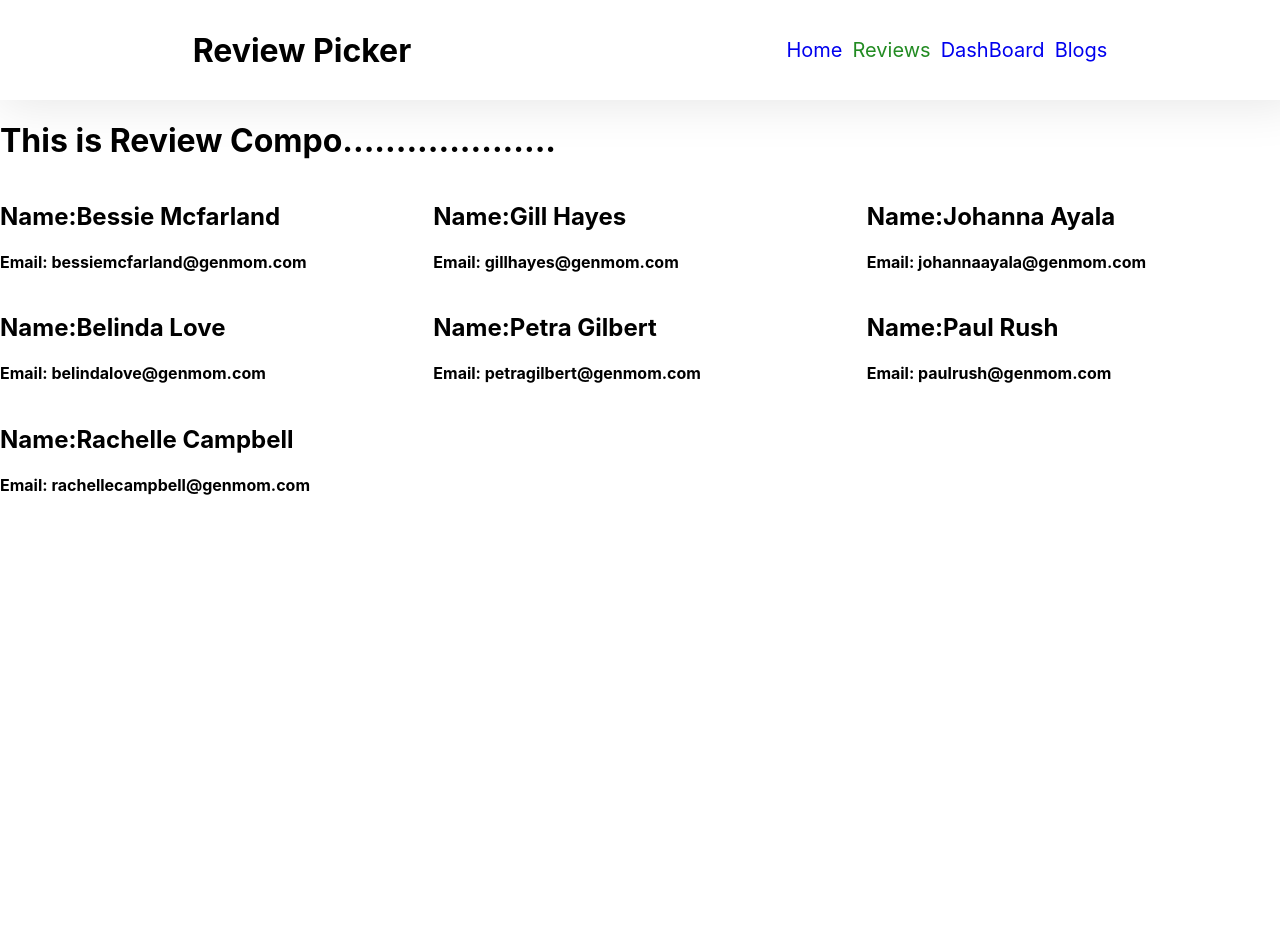
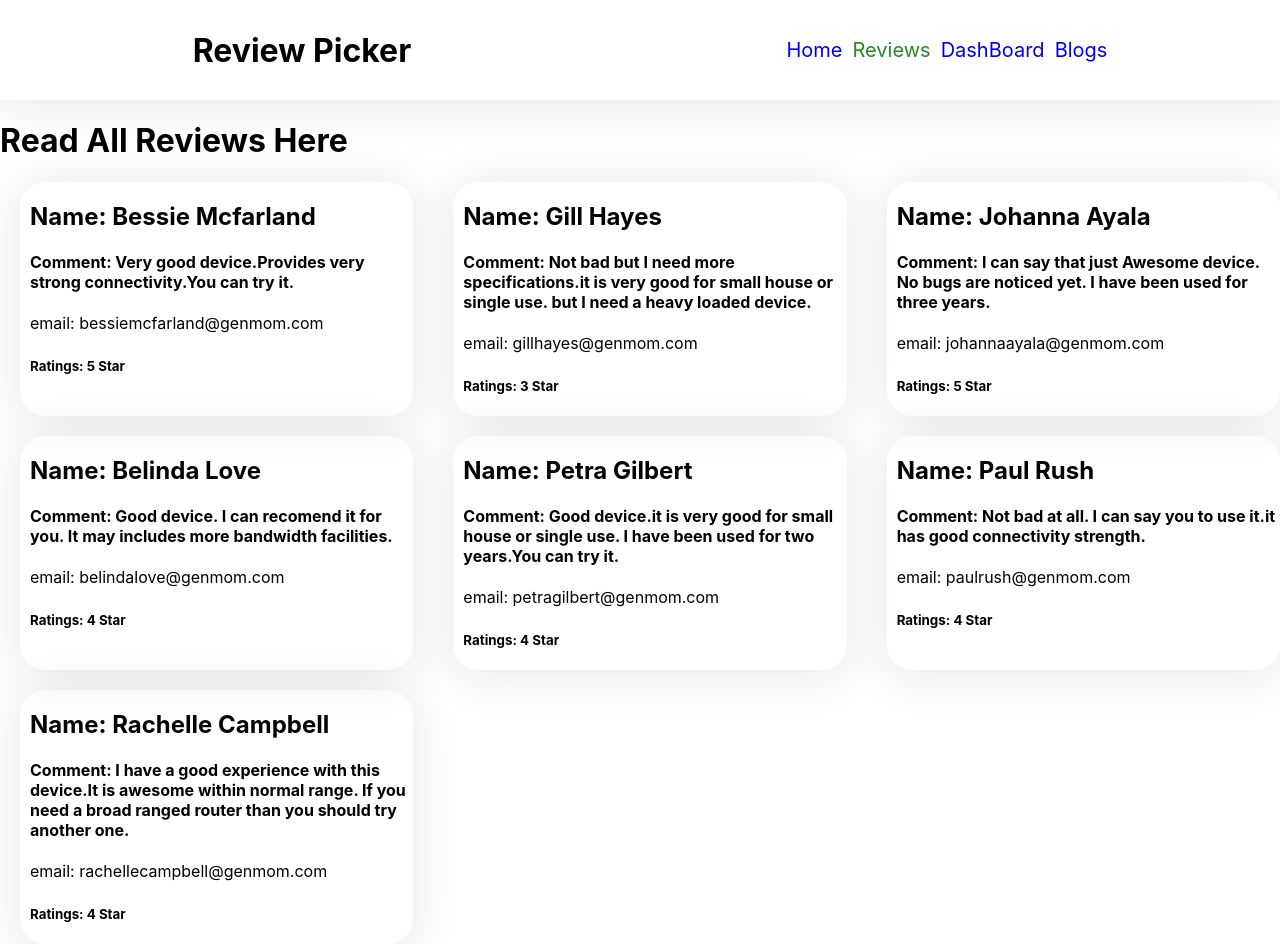
Before and after one commit to Niamul-Hasan/Product-analysis-website, a React (Create React App) app: page /review in a window 1280 px wide. Before the commit the page ends 800 px from the top, so only its background shows below. Built offline with nearby package versions, Linux system fonts and the light colour scheme.

Commit message:
bonous part is almost done

```diff
--- /dev/null
+++ b/src/Components/HomeReviewDiv/HomeReviewDiv.css
@@ -0,0 +1,6 @@
+.home-review-div{
+    border-radius: 25px;
+    box-shadow: 0px 4px 50px rgba(0, 0, 0, 0.1);
+    padding-left: 10px;
+    margin-left: 20px;
+}
--- a/src/Components/HomeReviewDiv/HomeReviewDiv.js
+++ b/src/Components/HomeReviewDiv/HomeReviewDiv.js
@@ -1,11 +1,14 @@
 import React from 'react';
+import "./HomeReviewDiv.css";
 
 const HomeReviewDiv = (props) => {
-    const { name, email } = props.homeReview;
+    const { name, email, review, ratings } = props.homeReview;
     return (
-        <div>
+        <div className='home-review-div'>
             <h2>Name: {name}</h2>
-            <h4>email: {email}</h4>
+            <h4>Comment: {review}</h4>
+            <p>email: {email}</p>
+            <h4><small> Ratings: {ratings}</small></h4>
 
         </div>
     );
--- a/src/Components/HomeReviw/HomeReview.css
+++ b/src/Components/HomeReviw/HomeReview.css
@@ -18,6 +18,7 @@
     font-weight: 600;
     color:rgb(19, 1, 53);
     background-color:gainsboro ;
+    margin-top: 20px;
 }
 .review-all:hover{
     color: forestgreen;
--- /dev/null
+++ b/src/Components/NotFound/NotFound.css
@@ -0,0 +1,7 @@
+.not-found{
+    text-align: center;
+}
+.not-found img{
+    width: 400px;
+    height: 300px;
+}
--- a/src/Components/NotFound/NotFound.js
+++ b/src/Components/NotFound/NotFound.js
@@ -1,10 +1,12 @@
 import React from 'react';
+import img from "../../Image/404-error.png";
+import "./NotFound.css";
 
 const NotFound = () => {
     return (
-        <div>
-            <h3>The page you are looking for is not found</h3>
-            <h1>Error: 404</h1>
+        <div className='not-found'>
+            <h1>The page you are looking for is not found</h1>
+            <img src={img} alt="" />
         </div>
     );
 };
--- a/src/Components/Review/Review.css
+++ b/src/Components/Review/Review.css
@@ -1,5 +1,6 @@
 .review-container{
     display: grid;
     grid-template-columns: repeat(3,1fr);
-    column-gap: 20px;
+    grid-gap: 20px;
+
 }
--- a/src/Components/Review/Review.js
+++ b/src/Components/Review/Review.js
@@ -14,7 +14,7 @@ const Review = () => {
     return (
 
         <div>
-            <h1>This is Review Compo....................</h1>
+            <h1>Read All Reviews Here</h1>
             <div className='review-container'>
                 {
                     reviews.map(review => <ReviewContainer key={review.id} review={review}></ReviewContainer>)
--- /dev/null
+++ b/src/Components/ReviewContainer/ReviewContainer.css
@@ -0,0 +1,6 @@
+.reviewContainer{
+    border-radius: 25px;
+    box-shadow: 0px 4px 50px rgba(0, 0, 0, 0.1);
+    padding-left: 10px;
+    margin-left: 20px;
+}
--- a/src/Components/ReviewContainer/ReviewContainer.js
+++ b/src/Components/ReviewContainer/ReviewContainer.js
@@ -1,12 +1,16 @@
 import React from 'react';
+import "./ReviewContainer.css"
 
 const ReviewContainer = (props) => {
-    const { name, email } = props.review;
+    const { name, email, review, ratings } = props.review;
 
     return (
-        <div>
-            <h2>Name:{name} </h2>
-            <h4>Email: {email}</h4>
+        <div className='reviewContainer'>
+            <h2>Name: {name}</h2>
+            <h4>Comment: {review}</h4>
+            <p>email: {email}</p>
+            <h4><small> Ratings: {ratings}</small></h4>
+
         </div>
     );
 };
```
